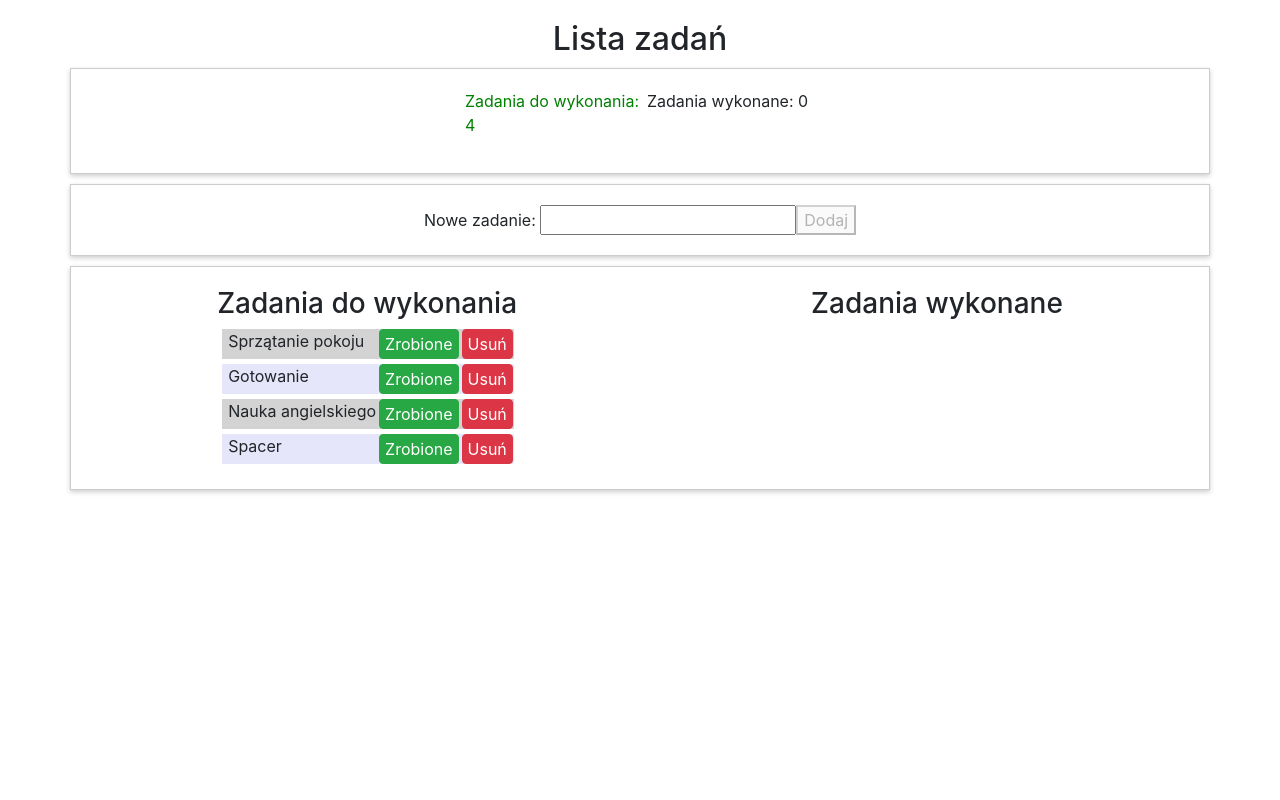
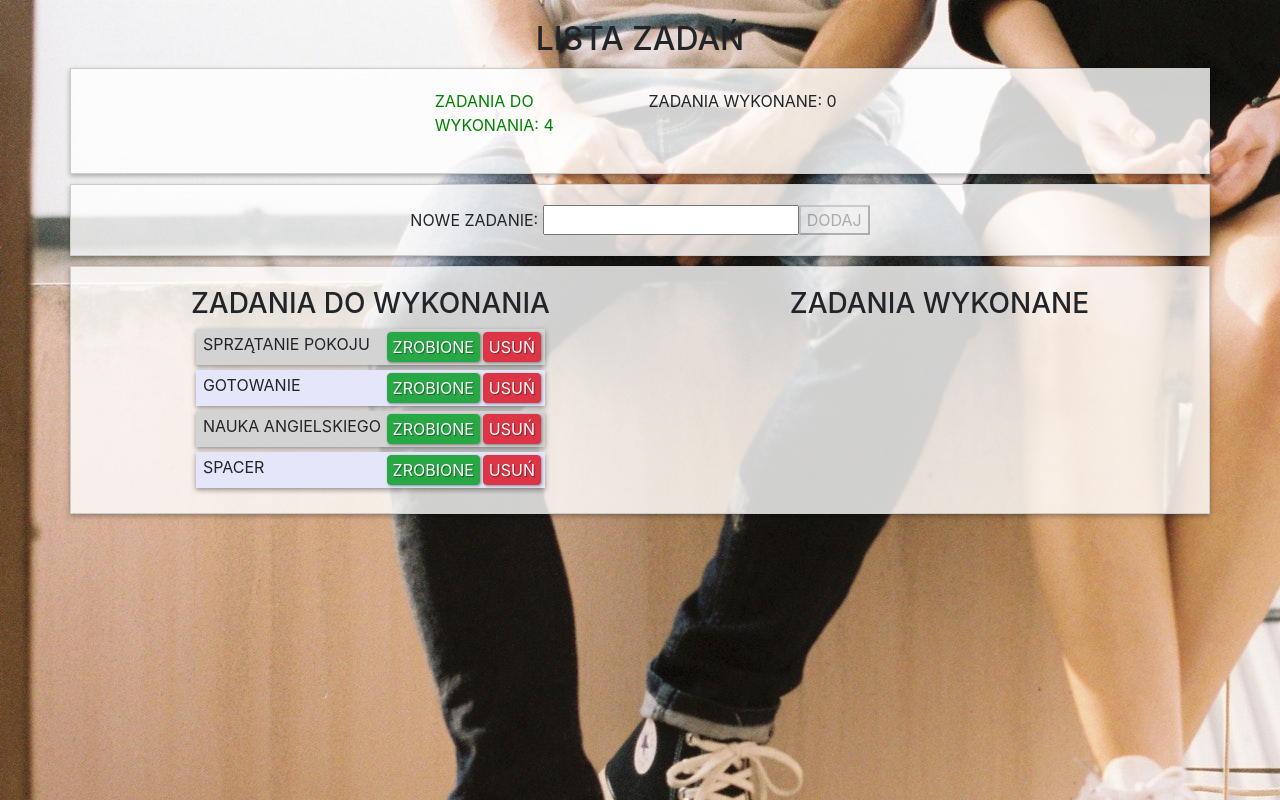
Before and after one commit to brudek/todosAngular, an Angular app: page / in a window 1280 px wide. Built offline with nearby package versions, Linux system fonts and the light colour scheme.

Commit message:
style continued

```diff
--- a/src/app/app.component.css
+++ b/src/app/app.component.css
@@ -9,5 +9,6 @@ h2{
   padding: 20px 0;
   border: 1px solid #ccc;
   margin: 10px auto;
-  box-shadow: 0px 2px 5px rgba(0,0,0,.2);
+  box-shadow: 0px 2px 5px rgba(0,0,0,.3);
+  background: rgba(255,255,255,.8);
 }
--- a/src/styles.css
+++ b/src/styles.css
@@ -1,12 +1,21 @@
 /* You can add global styles to this file, and also import other style files */
+html, body{
+  width: 100%;
+  height: 100%;
+  text-transform: uppercase !important;
+  font-weight: 500;
+}
+
 body{
   padding: 20px;
+  background: url('background.jpeg');
 }
 
 .task{
   background: lightgray;
   margin: 5px;
-  padding: 0px 1px 6px 6px;
+  padding: 3px 4px 9px 7px;
+  box-shadow: 0px 2px 5px rgba(0,0,0,.4);
 }
 
 .odd-li{
@@ -17,4 +26,10 @@ body{
 .btn{
   padding: 2px 5px !important;
   margin: 0px 0px 0px 3px;
+  box-shadow: 1px 1px 3px rgba(0,0,0,.4);
+  text-shadow: 1px 1px 1px rgba(0,0,0,.4);
 }
+
+button, select {
+  text-transform: uppercase !important;
+}
```
Also changed, not shown: src/background.jpeg (added).
